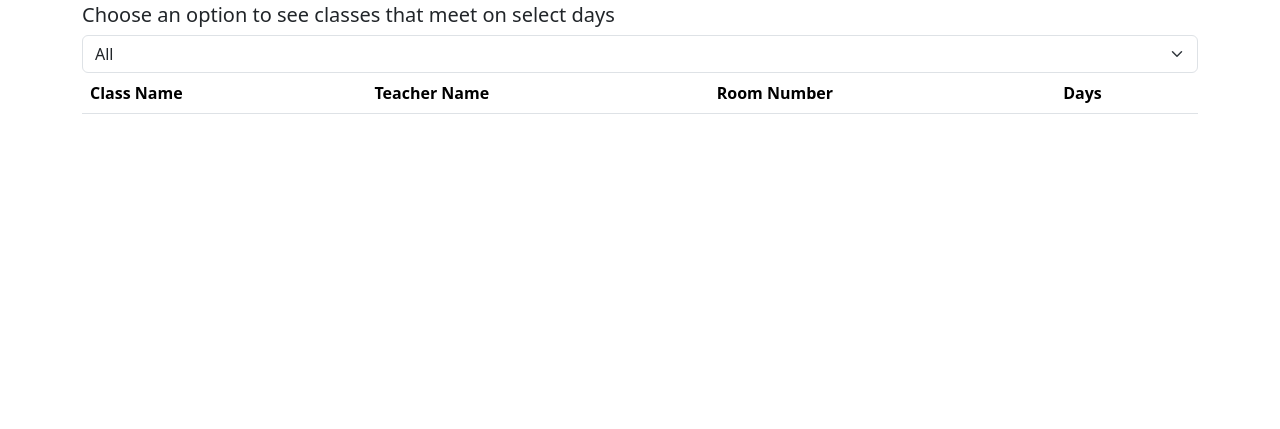
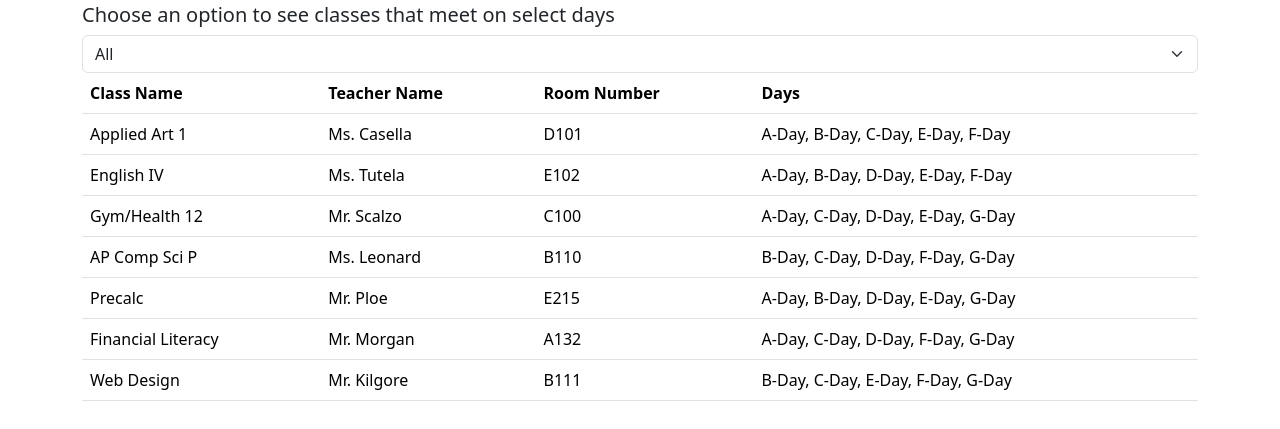
Before and after one commit to ooomega55/Schedule-Project, a plain HTML site: page index.html in a window 1280 px wide. Shown: the part 53-482 px from the top of the page. Drawn offline with nearby package versions, Linux system fonts and the light colour scheme.

Commit message:
my schedule

```diff
--- a/index.html
+++ b/index.html
@@ -30,11 +30,13 @@
                 <h5>Choose an option to see classes that meet on select days</h5>
                 <select name="daySelector" id="day-selector" class="form-select">
                     <option value="all">All</option>
-                    <option value="Monday">Monday</option>
-                    <option value="Tuesday">Tuesday</option>
-                    <option value="Wednesday">Wednesday</option>
-                    <option value="Thursday">Thursday</option>
-                    <option value="Friday">Friday</option>
+                    <option value="A-Day">A Day</option>
+                    <option value="B-Day">B Day</option>
+                    <option value="C-Day">C Day</option>
+                    <option value="D-Day">D Day</option>
+                    <option value="E-Day">E Day</option>
+                    <option value="F-Day">F Day</option>
+                    <option value="G-Day">G Day</option>
                 </select>
 
                 <table class="table">
--- a/schedule.json
+++ b/schedule.json
@@ -1,75 +1,53 @@
 {
     "schedule": [
         {
-            "days": ["Monday", "Wednesday", "Friday"],
-            "class_name": "Cyber Security",
-            "room_number": "E202",
-            "teacher_name": "Ms. Rehwinkel"
+            "days": ["A-Day", "B-Day", "C-Day", "E-Day", "F-Day"],
+            "class_name": "Applied Art 1",
+            "room_number": "D101",
+            "teacher_name": "Ms. Casella"
         },
 
         {
-            "days": ["Tuesday", "Wednesday", "Thursday"],
-            "class_name": "Biology",
-            "room_number": "D201",
-            "teacher_name": "Ms. Tsakiris"
+            "days": ["A-Day", "B-Day", "D-Day", "E-Day", "F-Day"],
+            "class_name": "English IV",
+            "room_number": "E102",
+            "teacher_name": "Ms. Tutela"
         },
 
         {
-            "days": ["Monday", "Tuesday", "Wednesday", "Thursday", "Friday"],
-            "class_name": "Web Design",
-            "room_number": "B110",
-            "teacher_name": "Ms. Leonard"
-        }
-
-    ],
-
-
-
-    "EthanSchedule" [
-        {
-            "days": ["Monday", "Wednesday", "Friday"],
-            "class_name": "Cyber Security",
-            "room_number": "E202",
-            "teacher_name": "Ms. Rehwinkel"
+            "days": ["A-Day", "C-Day", "D-Day", "E-Day", "G-Day"],
+            "class_name": "Gym/Health 12",
+            "room_number": "C100",
+            "teacher_name": "Mr. Scalzo"
         },
 
         {
-            "days": ["Tuesday", "Wednesday", "Thursday"],
-            "class_name": "Biology",
-            "room_number": "D201",
-            "teacher_name": "Ms. Tsakiris"
+            "days": ["B-Day", "C-Day", "D-Day", "F-Day", "G-Day"],
+            "class_name": "AP Comp Sci P",
+            "room_number": "B110",
+            "teacher_name": "Ms. Leonard"
         },
 
         {
-            "days": ["Monday", "Tuesday", "Wednesday", "Thursday", "Friday"],
-            "class_name": "Web Design",
-            "room_number": "B110",
-            "teacher_name": "Ms. Leonard"
-        }
-    ],
-
-
-
-    "TylerSchedule" [
-        {
-            "days": ["Monday", "Wednesday", "Friday"],
-            "class_name": "Cyber Security",
-            "room_number": "E202",
-            "teacher_name": "Ms. Rehwinkel"
+            "days": ["A-Day", "B-Day", "D-Day", "E-Day", "G-Day"],
+            "class_name": "Precalc",
+            "room_number": "E215",
+            "teacher_name": "Mr. Ploe"
         },
 
         {
-            "days": ["Tuesday", "Wednesday", "Thursday"],
-            "class_name": "Biology",
-            "room_number": "D201",
-            "teacher_name": "Ms. Tsakiris"
+            "days": ["A-Day", "C-Day", "D-Day", "F-Day", "G-Day"],
+            "class_name": "Financial Literacy",
+            "room_number": "A132",
+            "teacher_name": "Mr. Morgan"
         },
 
         {
-            "days": ["Monday", "Tuesday", "Wednesday", "Thursday", "Friday"],
+            "days": ["B-Day", "C-Day", "E-Day", "F-Day", "G-Day"],
             "class_name": "Web Design",
-            "room_number": "B110",
-            "teacher_name": "Ms. Leonard"
+            "room_number": "B111",
+            "teacher_name": "Mr. Kilgore"
         }
-    ],
+
+    ]
 }
```
